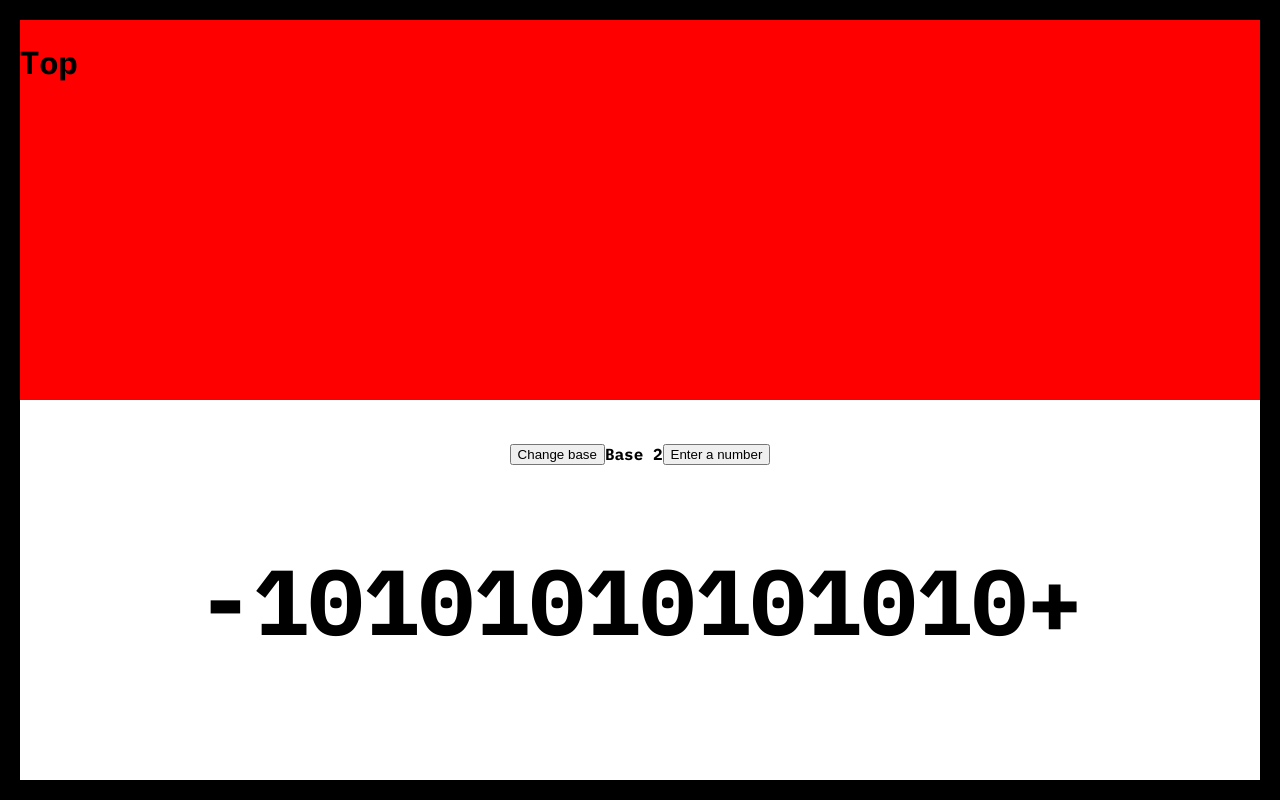
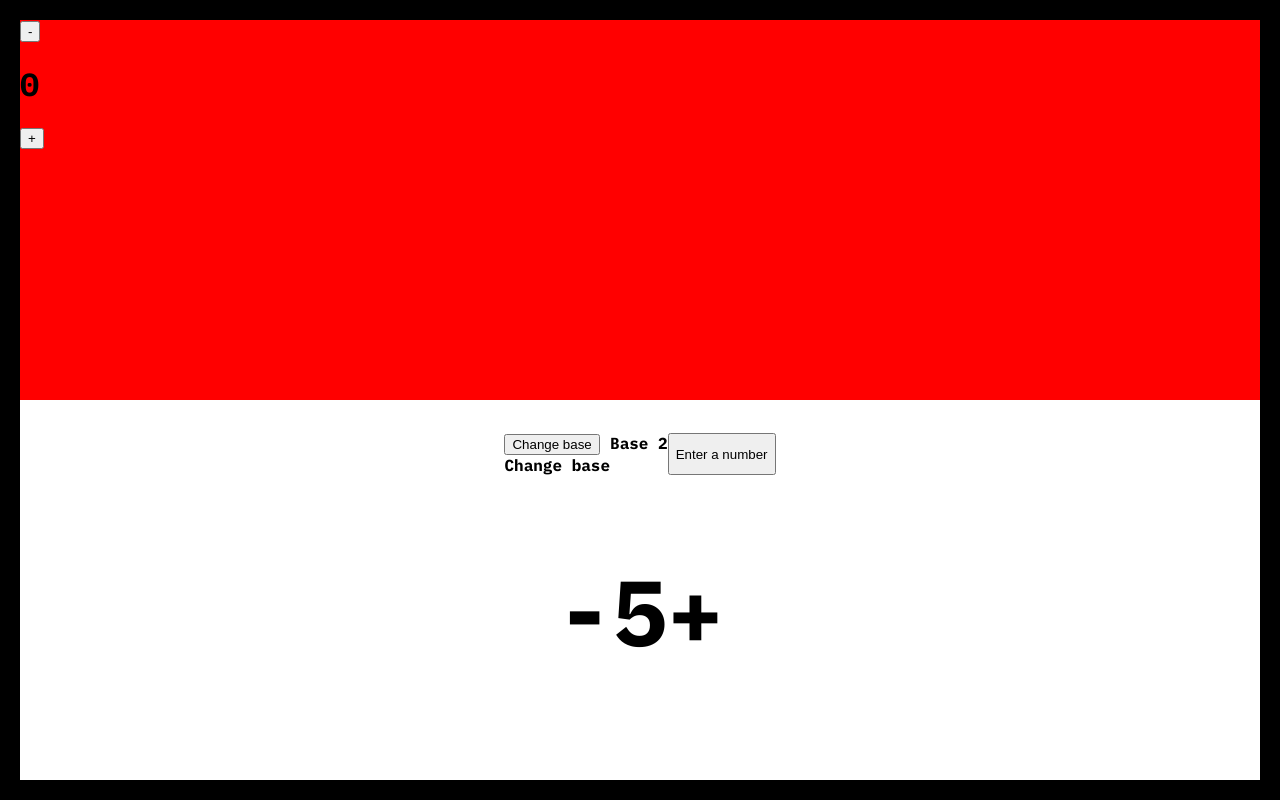
Before and after one commit to ctninman/ReactBaseConverter, a React (Create React App) app: page / in a window 1280 px wide. Both pictures are taken after a click on the button "Change base". Built offline with nearby package versions, Linux system fonts and the light colour scheme.

Commit message:
added state to numbers in both halves

```diff
--- a/src/App.js
+++ b/src/App.js
@@ -1,15 +1,20 @@
 // import 'bulma/css/bulma.css'
 
+import { useState } from 'react'
 import TopHalf from './TopHalf'
 import BottomHalf from './BottomHalf';
 import './index.css'
 
 function App() {
+
+	const [ theNumber, setTheNumber ] = useState(0)
+
+
 	return (
 		<div className='main-app'>
 
-			<TopHalf />
-			<BottomHalf />
+			<TopHalf num={theNumber} setTheNumber={setTheNumber}/>
+			<BottomHalf num={theNumber + 5} setTheNumber={setTheNumber}/>
 
 		</div>
 	)
--- a/src/BottomHalf.js
+++ b/src/BottomHalf.js
@@ -1,21 +1,28 @@
 import { useState } from "react"
+import SelectNumberForm from "./SelectNumberForm"
 
-function BottomHalf () {
+function BottomHalf ({num, setTheNumber}) {
 
 	const [currentBase, setCurrentBase] = useState(2)
+	const [changeBase, setChangeBase] = useState(false)
+	const [ changeNumInBase, setChangeNumInBase ] = useState(false)
 
 	return (
 
 		<div className='bottom-half'>
 			<div className='upper-third'>
-				<button>Change base</button>
+				<div>
+					<button onClick={() => setChangeBase(!changeBase)}>Change base</button>
+					{changeBase ? <div>Change base</div> : null}
+				</div>
 				<div>Base {currentBase}</div>
-				<button>Enter a number</button>
+				<button onClick={() => setChangeNumInBase(!changeNumInBase)}>Enter a number</button>
+				{changeNumInBase ? <SelectNumberForm setTheNumber={setTheNumber}/> : null}
 			</div>
 
 			<div className='minus-num-plus'>
 				<div><h2>-</h2></div>
-				<div><h1>10101010101010</h1></div>
+				<div><h1>{num}</h1></div>
 				<div><h2>+</h2></div>
 
 			</div>
--- /dev/null
+++ b/src/SelectNumberForm.js
@@ -0,0 +1,24 @@
+import { useState } from 'react';
+
+function SelectNumberForm ({setTheNumber}) {
+
+	const [ numForm, setNumForm ] = useState(0)
+
+	function handleFormSubmit (event) {
+		event.preventDefault()
+		setTheNumber(parseInt(numForm))
+	}
+
+	function setSearchNum (event) {
+		setNumForm(event.target.value)
+	}
+
+	return (
+		<form onSubmit={handleFormSubmit}>
+			<input type="text" name="number" value={numForm} onChange={setSearchNum}/>
+			<input type="submit" value="CONVERT!" />
+		</form>
+	)
+}
+
+export default SelectNumberForm
--- a/src/TopHalf.js
+++ b/src/TopHalf.js
@@ -1,8 +1,10 @@
-function TopHalf () {
+function TopHalf ({num, setTheNumber}) {
 	return (
 
 		<div className='top-half'>
-			<h1>Top</h1>
+			<button onClick={() => setTheNumber(num - 1)}>-</button>
+			<h1>{num}</h1>
+			<button onClick={() => setTheNumber(num + 1)}>+</button>
 		</div>
 	)
 }
```
